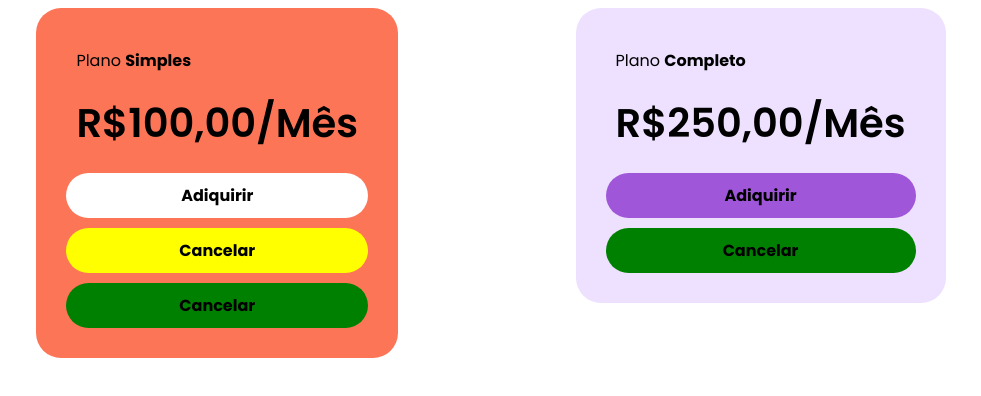
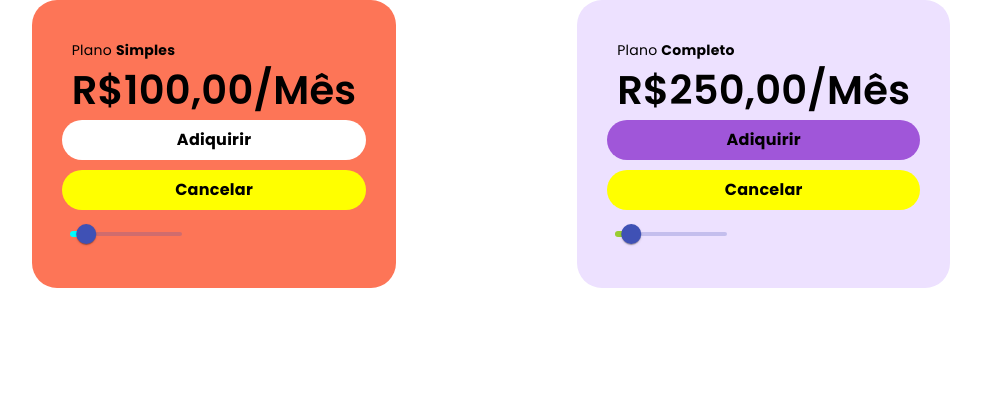
Before and after one commit to racinefe/curso-Angular, an Angular app in the folder Seção 3 Fundamentos do Angular Componentes e Estilizações/peojeto-components/: page / in a window 1280 px wide. Shown: the top 396 px of the page, without its empty margins (149-1130 px from the left). Built offline with nearby package versions, Linux system fonts and the light colour scheme.

Commit message:
alterando cores de componentes externos

```diff
--- a/Seção 3 Fundamentos do Angular Componentes e Estilizações/peojeto-components/angular.json
+++ b/Seção 3 Fundamentos do Angular Componentes e Estilizações/peojeto-components/angular.json
@@ -37,6 +37,7 @@
               "src/assets"
             ],
             "styles": [
+              "@angular/material/prebuilt-themes/indigo-pink.css",
               "src/styles.scss"
             ],
             "scripts": [],
@@ -102,6 +103,7 @@
               "src/assets"
             ],
             "styles": [
+              "@angular/material/prebuilt-themes/indigo-pink.css",
               "src/styles.scss"
             ],
             "scripts": []
--- a/Seção 3 Fundamentos do Angular Componentes e Estilizações/peojeto-components/package.json
+++ b/Seção 3 Fundamentos do Angular Componentes e Estilizações/peojeto-components/package.json
@@ -12,10 +12,12 @@
   "private": true,
   "dependencies": {
     "@angular/animations": "^17.3.0",
+    "@angular/cdk": "^17.3.10",
     "@angular/common": "^17.3.0",
     "@angular/compiler": "^17.3.0",
     "@angular/core": "^17.3.0",
     "@angular/forms": "^17.3.0",
+    "@angular/material": "^17.3.10",
     "@angular/platform-browser": "^17.3.0",
     "@angular/platform-browser-dynamic": "^17.3.0",
     "@angular/platform-server": "^17.3.0",
--- a/Seção 3 Fundamentos do Angular Componentes e Estilizações/peojeto-components/src/app/app.module.ts
+++ b/Seção 3 Fundamentos do Angular Componentes e Estilizações/peojeto-components/src/app/app.module.ts
@@ -4,6 +4,7 @@
 import { AppRoutingModule } from './app-routing.module';
 import { AppComponent } from './app.component';
 import { CardsModule } from './cards/cards.module';
+import { provideAnimationsAsync } from '@angular/platform-browser/animations/async';
 
 
 @NgModule({
@@ -18,7 +19,8 @@
 
   ],
   providers: [
-    provideClientHydration()
+    provideClientHydration(),
+    provideAnimationsAsync()
   ],
   bootstrap: [AppComponent]
 })
--- a/Seção 3 Fundamentos do Angular Componentes e Estilizações/peojeto-components/src/app/card-roxo/card-roxo.component.html
+++ b/Seção 3 Fundamentos do Angular Componentes e Estilizações/peojeto-components/src/app/card-roxo/card-roxo.component.html
@@ -4,4 +4,8 @@
     <app-card-roxo-button></app-card-roxo-button>
     <app-card-button-cancel></app-card-button-cancel>
 
+    <mat-slider min="1" max="5" step="0.5">
+        <input matSliderThumb value="1.5">
+      </mat-slider>
+
 </div>
--- a/Seção 3 Fundamentos do Angular Componentes e Estilizações/peojeto-components/src/app/card/card.component.html
+++ b/Seção 3 Fundamentos do Angular Componentes e Estilizações/peojeto-components/src/app/card/card.component.html
@@ -2,6 +2,10 @@
     <div class="card__plan card__item">Plano <b>{{ plano.infos.tipo }}</b></div>
     <div class="card__price card__item">R${{ plano.infos.preco }},00/Mês</div>
     <app-card-button></app-card-button>
-    <app-card-button-cancel id="cancel-button"></app-card-button-cancel>
+
     <app-card-button-cancel></app-card-button-cancel>
+
+    <mat-slider min="1" max="5" step="0.5">
+        <input matSliderThumb value="1.5">
+    </mat-slider>
 </div>
--- a/Seção 3 Fundamentos do Angular Componentes e Estilizações/peojeto-components/src/app/card/card.component.scss
+++ b/Seção 3 Fundamentos do Angular Componentes e Estilizações/peojeto-components/src/app/card/card.component.scss
@@ -20,6 +20,7 @@
     font-size: 40px;
     }
 }
-::ng-deep #cancel-button .card-cancel-button {
-    background-color: yellow !important;
+
+:host ::ng-deep mat-slider .mdc-slider__track--active_fill{
+    border-color: aqua !important;
 }
--- a/Seção 3 Fundamentos do Angular Componentes e Estilizações/peojeto-components/src/app/cards/cards.module.ts
+++ b/Seção 3 Fundamentos do Angular Componentes e Estilizações/peojeto-components/src/app/cards/cards.module.ts
@@ -6,7 +6,7 @@
 import { CardRoxoComponent } from '../card-roxo/card-roxo.component';
 import { CardComponent } from '../card/card.component';
 import { CardButtonCancelComponent } from '../card-button-cancel/card-button-cancel.component';
-
+import {MatSliderModule} from '@angular/material/slider';
 @NgModule({
   declarations: [
     CardComponent,
@@ -16,7 +16,8 @@
     CardButtonCancelComponent,
   ],
   imports: [
-    CommonModule
+    CommonModule,
+    MatSliderModule
   ],
   exports: [
     CardComponent,
--- a/Seção 3 Fundamentos do Angular Componentes e Estilizações/peojeto-components/src/index.html
+++ b/Seção 3 Fundamentos do Angular Componentes e Estilizações/peojeto-components/src/index.html
@@ -6,8 +6,10 @@
   <base href="/">
   <meta name="viewport" content="width=device-width, initial-scale=1">
   <link rel="icon" type="image/x-icon" href="favicon.ico">
+  <link href="https://fonts.googleapis.com/css2?family=Roboto:wght@300;400;500&display=swap" rel="stylesheet">
+  <link href="https://fonts.googleapis.com/icon?family=Material+Icons" rel="stylesheet">
 </head>
-<body>
+<body class="mat-typography">
   <app-root></app-root>
 </body>
 </html>
--- a/Seção 3 Fundamentos do Angular Componentes e Estilizações/peojeto-components/src/styles.scss
+++ b/Seção 3 Fundamentos do Angular Componentes e Estilizações/peojeto-components/src/styles.scss
@@ -1 +1,4 @@
 /* You can add global styles to this file, and also import other style files */
+@import'./styles/global-overrides';
+html, body { height: 100%; }
+body { margin: 0; font-family: Roboto, "Helvetica Neue", sans-serif; }
--- /dev/null
+++ b/Seção 3 Fundamentos do Angular Componentes e Estilizações/peojeto-components/src/styles/_global-overrides.scss
@@ -0,0 +1,8 @@
+.card-cancel-button {
+    background-color: yellow !important;
+}
+
+//altera de forma global a cor do mat-slider, componente do angular material
+.mdc-slider__track--active_fill{
+    border-color: yellowgreen !important;
+}
```
Also changed, not shown: 1 other file (tests, documents, lock files or other folders).
